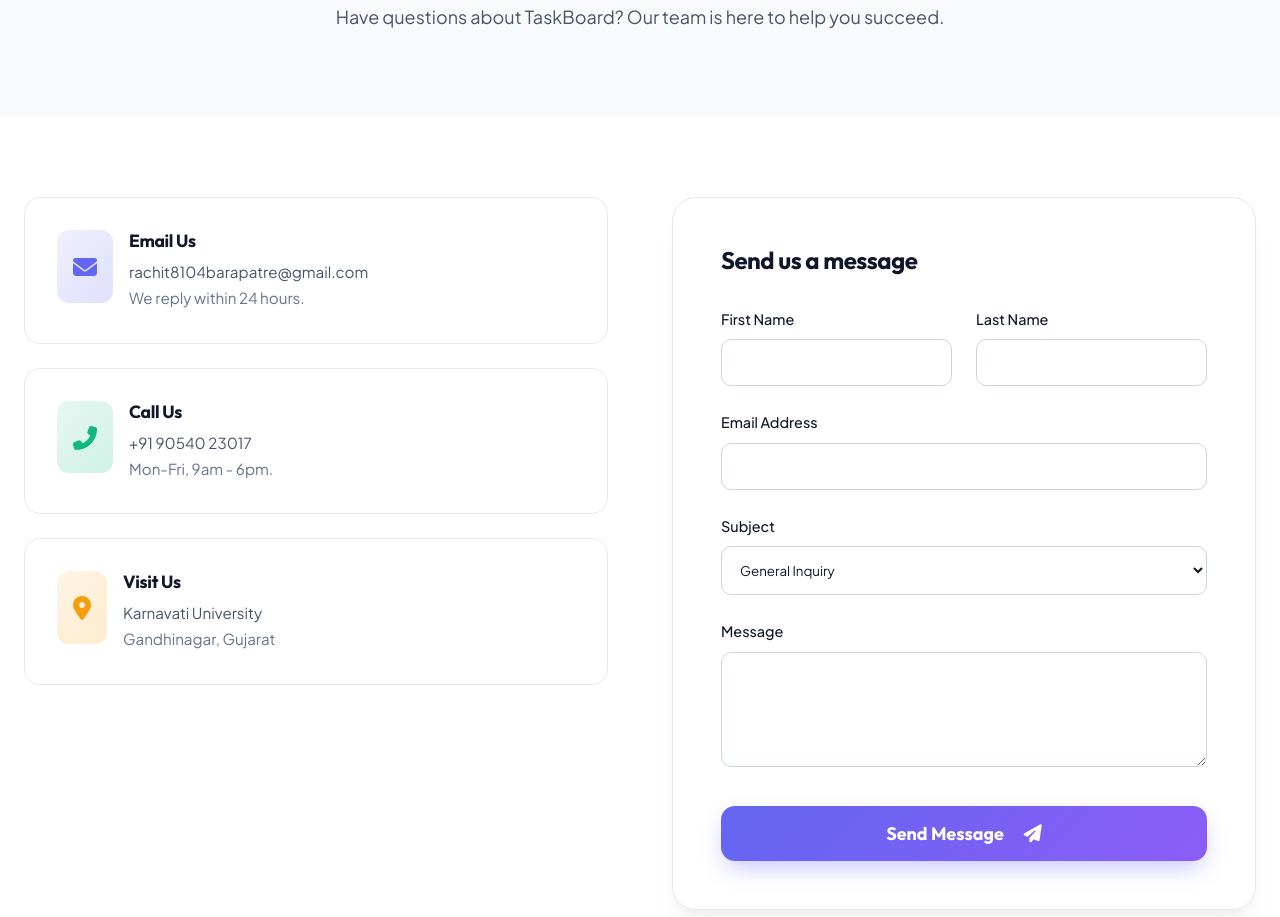
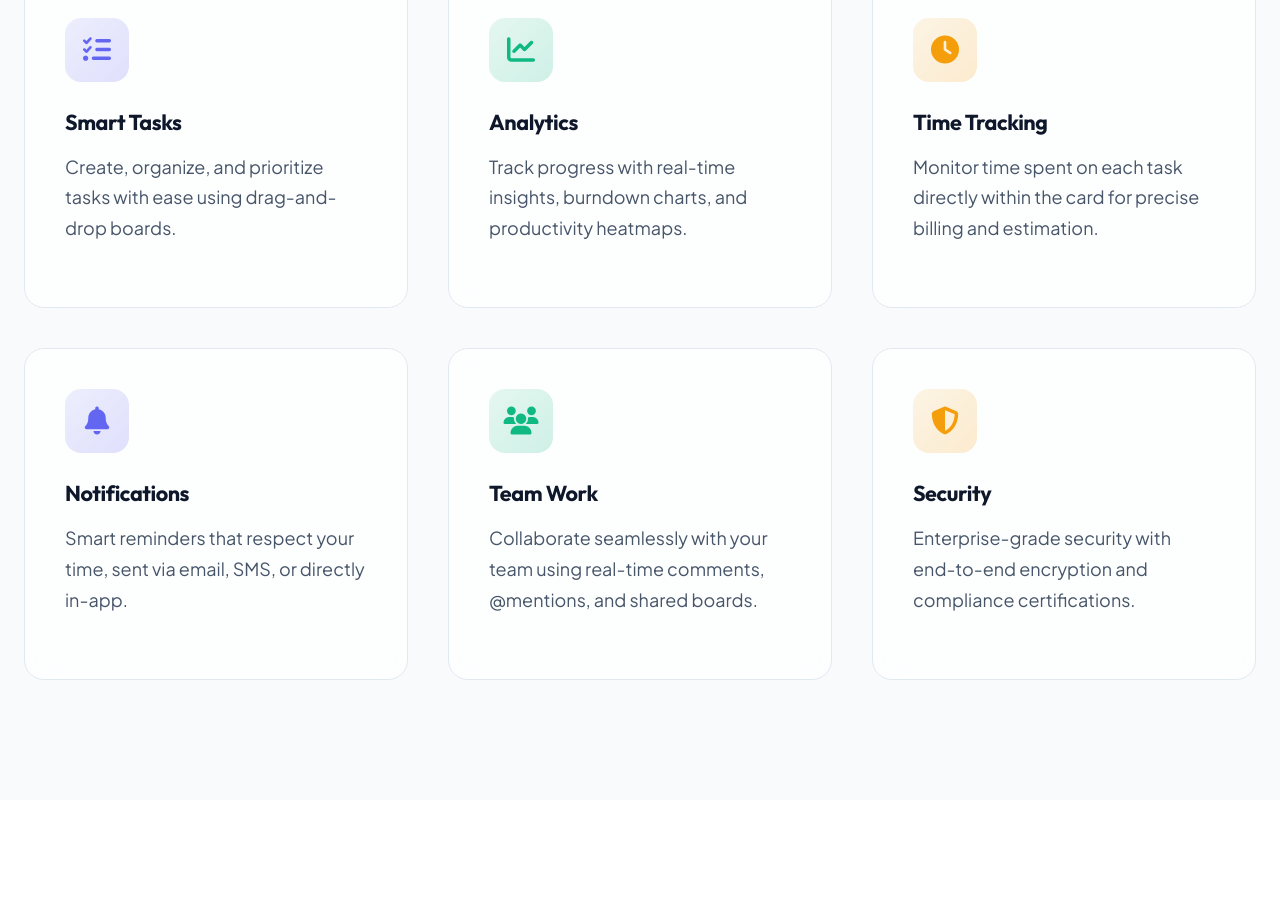
Before and after one commit to rachit-barapatre/FSD-Task-Manager, a plain HTML site: page contact.html in a window 1280 px wide. Shown: the part 301-1218 px from the top of the page. Drawn offline with Linux system fonts and the light colour scheme.

```diff
--- a/contact.html
+++ b/contact.html
@@ -4,10 +4,10 @@
 <head>
     <meta charset="UTF-8">
     <meta name="viewport" content="width=device-width, initial-scale=1.0">
-    <meta name="description" content="Contact - TaskBoard Manager">
+    <meta name="description" content="Features - TaskBoard Manager">
     <meta name="theme-color" content="#6366f1">
 
-    <title>Contact Us | TaskBoard Manager</title>
+    <title>Features | TaskBoard Manager</title>
     <link rel="stylesheet" href="css/main.css">
     <link rel="stylesheet" href="https://cdnjs.cloudflare.com/ajax/libs/font-awesome/6.4.0/css/all.min.css">
 </head>
@@ -31,9 +31,9 @@
 
             <nav class="nav-menu" id="navMenu">
                 <a href="index.html">Home</a>
-                <a href="features.html">Features</a>
+                <a href="features.html" class="active">Features</a>
                 <a href="pricing.html">Pricing</a>
-                <a href="contact.html" class="active">Contact</a>
+                <a href="contact.html">Contact</a>
             </nav>
 
             <div class="navbar-actions">
@@ -50,124 +50,118 @@
     <!-- Main Content -->
     <main>
         <!-- Page Header -->
-        <section class="page-header" style="background: var(--bg-secondary); padding: 120px 0 60px;">
-            <div class="container text-center" style="text-align: center;">
-                <h1>Get in Touch</h1>
-                <p>Have questions about TaskBoard? Our team is here to help you succeed.</p>
+        <section class="page-header">
+            <div class="container">
+                <h1>Powerful Features</h1>
+                <p>Everything you need to organize, execute, and track your work flawlessly.</p>
             </div>
         </section>
 
-        <!-- Contact Form Section -->
-        <section class="contact-section" style="padding: 80px 0;">
+        <!-- Features Section (from index.html) -->
+        <section id="features" class="features" style="padding-top: 40px;">
             <div class="container">
-                <div style="display: grid; grid-template-columns: repeat(auto-fit, minmax(300px, 1fr)); gap: 4rem;">
-
-                    <!-- Contact Info Cards -->
-                    <div class="contact-info">
-                        <div class="info-card"
-                            style="background: var(--bg-card); padding: 2rem; border-radius: 16px; border: 1px solid var(--border-light); margin-bottom: 1.5rem; display: flex; align-items: flex-start; gap: 1rem;">
-                            <div
-                                style="background: linear-gradient(135deg, rgba(99, 102, 241, 0.1), rgba(99, 102, 241, 0.2)); color: var(--primary-color); padding: 1rem; border-radius: 12px; font-size: 1.5rem;">
-                                <i class="fas fa-envelope"></i>
+                <div class="features-grid">
+                    <div class="feature-card">
+                        <div class="feature-icon accent-blue">
+                            <i class="fas fa-tasks"></i>
                         </div>
-                            <div>
-                                <h4 style="margin-bottom: 0.5rem; font-size: 1.1rem;">Email Us</h4>
-                                <p style="margin-bottom: 0; font-size: 0.95rem;">rachit8104barapatre@gmail.com</p>
-                                <p style="margin-bottom: 0; font-size: 0.95rem; color: var(--text-tertiary);">We reply
-                                    within 24 hours.</p>
-                            </div>
+                        <h3>Smart Tasks</h3>
+                        <p>Create, organize, and prioritize tasks with ease using drag-and-drop boards.</p>
                     </div>
 
-                        <div class="info-card"
-                            style="background: var(--bg-card); padding: 2rem; border-radius: 16px; border: 1px solid var(--border-light); margin-bottom: 1.5rem; display: flex; align-items: flex-start; gap: 1rem;">
-                            <div
-                                style="background: linear-gradient(135deg, rgba(16, 185, 129, 0.1), rgba(16, 185, 129, 0.2)); color: var(--success-color); padding: 1rem; border-radius: 12px; font-size: 1.5rem;">
-                                <i class="fas fa-phone-alt"></i>
+                    <div class="feature-card">
+                        <div class="feature-icon accent-green">
+                            <i class="fas fa-chart-line"></i>
                         </div>
-                            <div>
-                                <h4 style="margin-bottom: 0.5rem; font-size: 1.1rem;">Call Us</h4>
-                                <p style="margin-bottom: 0; font-size: 0.95rem;">+91 90540 23017</p>
-                                <p style="margin-bottom: 0; font-size: 0.95rem; color: var(--text-tertiary);">Mon-Fri,
-                                    9am - 6pm.</p>
-                            </div>
+                        <h3>Analytics</h3>
+                        <p>Track progress with real-time insights, burndown charts, and productivity heatmaps.</p>
                     </div>
 
-                        <div class="info-card"
-                            style="background: var(--bg-card); padding: 2rem; border-radius: 16px; border: 1px solid var(--border-light); display: flex; align-items: flex-start; gap: 1rem;">
-                            <div
-                                style="background: linear-gradient(135deg, rgba(245, 158, 11, 0.1), rgba(245, 158, 11, 0.2)); color: var(--warning-color); padding: 1rem; border-radius: 12px; font-size: 1.5rem;">
-                                <i class="fas fa-map-marker-alt"></i>
+                    <div class="feature-card">
+                        <div class="feature-icon accent-warm">
+                            <i class="fas fa-clock"></i>
                         </div>
-                            <div>
-                                <h4 style="margin-bottom: 0.5rem; font-size: 1.1rem;">Visit Us</h4>
-                                <p style="margin-bottom: 0; font-size: 0.95rem;">Karnavati University</p>
-                                <p style="margin-bottom: 0; font-size: 0.95rem; color: var(--text-tertiary);">Gandhinagar, Gujarat</p>
-                            </div>
-                        </div>
+                        <h3>Time Tracking</h3>
+                        <p>Monitor time spent on each task directly within the card for precise billing and estimation.
+                        </p>
                     </div>
 
-                    <!-- Contact Form -->
-                    <div class="contact-form-wrapper"
-                        style="background: var(--bg-card); padding: 3rem; border-radius: 24px; border: 1px solid var(--border-light); box-shadow: var(--shadow-xl);">
-                        <h3 style="margin-bottom: 2rem;">Send us a message</h3>
-
-                        <form id="contactForm"
-                            onsubmit="event.preventDefault(); alert('Message sent successfully! Our team will get back to you shortly.'); this.reset();">
-                            <div
-                                style="display: grid; grid-template-columns: 1fr 1fr; gap: 1.5rem; margin-bottom: 1.5rem;">
-                                <div>
-                                    <label for="firstName"
-                                        style="display: block; margin-bottom: 0.5rem; font-weight: 500; font-size: 0.9rem;">First
-                                        Name</label>
-                                    <input type="text" id="firstName" required
-                                        style="width: 100%; padding: 0.875rem; border-radius: 10px; border: 1px solid var(--border-medium); background: var(--bg-primary); color: var(--text-primary); font-family: inherit;">
+                    <div class="feature-card">
+                        <div class="feature-icon accent-blue">
+                            <i class="fas fa-bell"></i>
                         </div>
-                                <div>
-                                    <label for="lastName"
-                                        style="display: block; margin-bottom: 0.5rem; font-weight: 500; font-size: 0.9rem;">Last
-                                        Name</label>
-                                    <input type="text" id="lastName" required
-                                        style="width: 100%; padding: 0.875rem; border-radius: 10px; border: 1px solid var(--border-medium); background: var(--bg-primary); color: var(--text-primary); font-family: inherit;">
-                                </div>
+                        <h3>Notifications</h3>
+                        <p>Smart reminders that respect your time, sent via email, SMS, or directly in-app.</p>
                     </div>
 
-                            <div style="margin-bottom: 1.5rem;">
-                                <label for="email"
-                                    style="display: block; margin-bottom: 0.5rem; font-weight: 500; font-size: 0.9rem;">Email
-                                    Address</label>
-                                <input type="email" id="email" required
-                                    style="width: 100%; padding: 0.875rem; border-radius: 10px; border: 1px solid var(--border-medium); background: var(--bg-primary); color: var(--text-primary); font-family: inherit;">
+                    <div class="feature-card">
+                        <div class="feature-icon accent-green">
+                            <i class="fas fa-users"></i>
+                        </div>
+                        <h3>Team Work</h3>
+                        <p>Collaborate seamlessly with your team using real-time comments, @mentions, and shared boards.
+                        </p>
                     </div>
 
-                            <div style="margin-bottom: 1.5rem;">
-                                <label for="subject"
-                                    style="display: block; margin-bottom: 0.5rem; font-weight: 500; font-size: 0.9rem;">Subject</label>
-                                <select id="subject"
-                                    style="width: 100%; padding: 0.875rem; border-radius: 10px; border: 1px solid var(--border-medium); background: var(--bg-primary); color: var(--text-primary); font-family: inherit;">
-                                    <option value="general">General Inquiry</option>
-                                    <option value="support">Technical Support</option>
-                                    <option value="sales">Sales & Pricing</option>
-                                </select>
+                    <div class="feature-card">
+                        <div class="feature-icon accent-warm">
+                            <i class="fas fa-shield-alt"></i>
                         </div>
-
-                            <div style="margin-bottom: 2rem;">
-                                <label for="message"
-                                    style="display: block; margin-bottom: 0.5rem; font-weight: 500; font-size: 0.9rem;">Message</label>
-                                <textarea id="message" rows="5" required
-                                    style="width: 100%; padding: 0.875rem; border-radius: 10px; border: 1px solid var(--border-medium); background: var(--bg-primary); color: var(--text-primary); font-family: inherit; resize: vertical;"></textarea>
+                        <h3>Security</h3>
+                        <p>Enterprise-grade security with end-to-end encryption and compliance certifications.</p>
                     </div>
-
-                            <button type="submit" class="btn btn-primary" style="width: 100%; justify-content: center;">
-                                Send Message
-                                <i class="fas fa-paper-plane" style="margin-left: 8px;"></i>
-                            </button>
-                        </form>
-                    </div>
-
                 </div>
             </div>
         </section>
 
+        <!-- Benefits Section (from index.html) -->
+        <section id="benefits" class="benefits">
+            <div class="container">
+                <div class="section-header">
+                    <h2>Why Choose TaskBoard?</h2>
+                    <p>Transform your productivity today with measurable results</p>
+                </div>
+
+                <div class="benefits-grid">
+                    <div class="benefit-card">
+                        <div class="benefit-num">01</div>
+                        <h3>Increased Productivity</h3>
+                        <p>Teams using TaskBoard complete 40% more tasks on average within their first month.</p>
+                    </div>
+                    <div class="benefit-card">
+                        <div class="benefit-num">02</div>
+                        <h3>Better Organization</h3>
+                        <p>Never lose track of important work with universal search and powerful filtering.</p>
+                    </div>
+                    <div class="benefit-card">
+                        <div class="benefit-num">03</div>
+                        <h3>Team Alignment</h3>
+                        <p>Everyone stays on the same page with centralized updates and clear dependencies.</p>
+                    </div>
+                    <div class="benefit-card">
+                        <div class="benefit-num">04</div>
+                        <h3>Time Savings</h3>
+                        <p>Save 5+ hours per week per employee by eliminating scattered emails and status meetings.</p>
+                    </div>
+                </div>
+            </div>
+        </section>
+
+        <!-- Dynamic Integration Section [NEW Content] -->
+
+        <!-- CTA Section -->
+        <section class="cta">
+            <div class="container">
+                <div class="cta-content">
+                    <h2>Ready to Transform Your Productivity?</h2>
+                    <p>Join thousands using TaskBoard to manage their work better</p>
+                    <a href="pricing.html" class="btn btn-cta-primary">
+                        View Pricing
+                        <i class="fas fa-arrow-right" style="margin-left: 10px;"></i>
+                    </a>
+                </div>
+            </div>
+        </section>
     </main>
 
     <!-- Footer -->
```
Also changed, not shown: index.html (+1 -1 lines), pricing.html (+1 -1 lines). Lines whose indentation alone changed are shown as unchanged.
